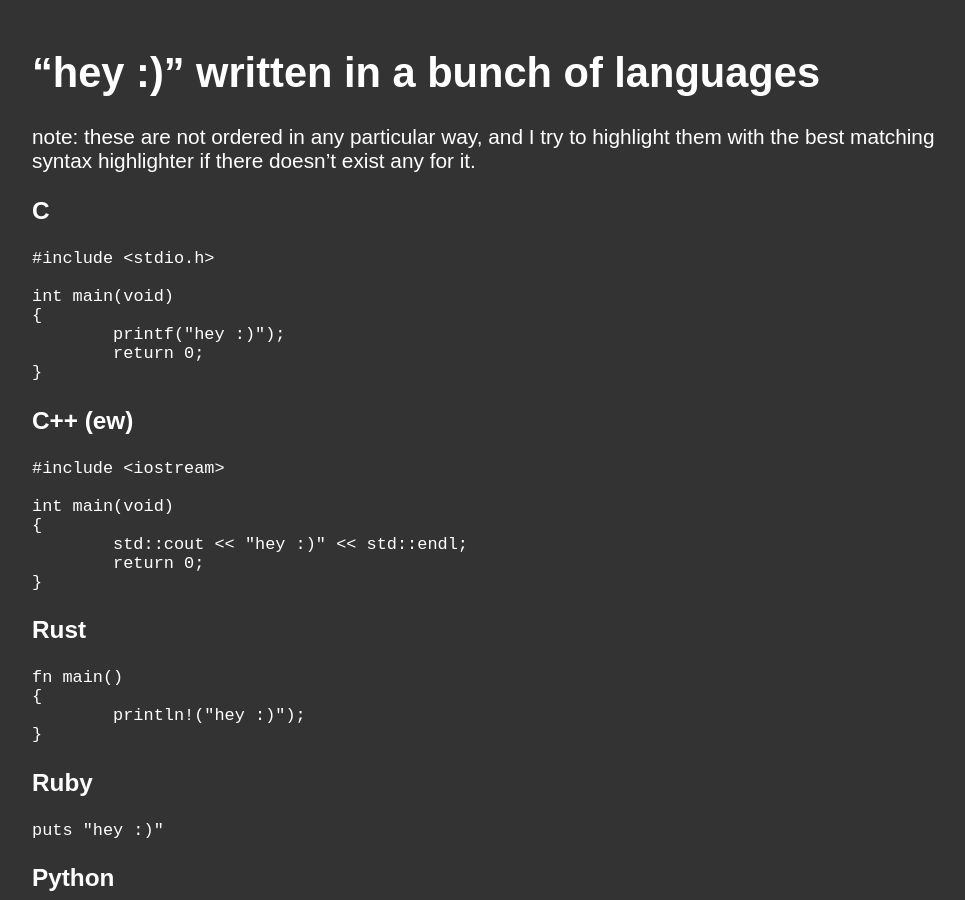
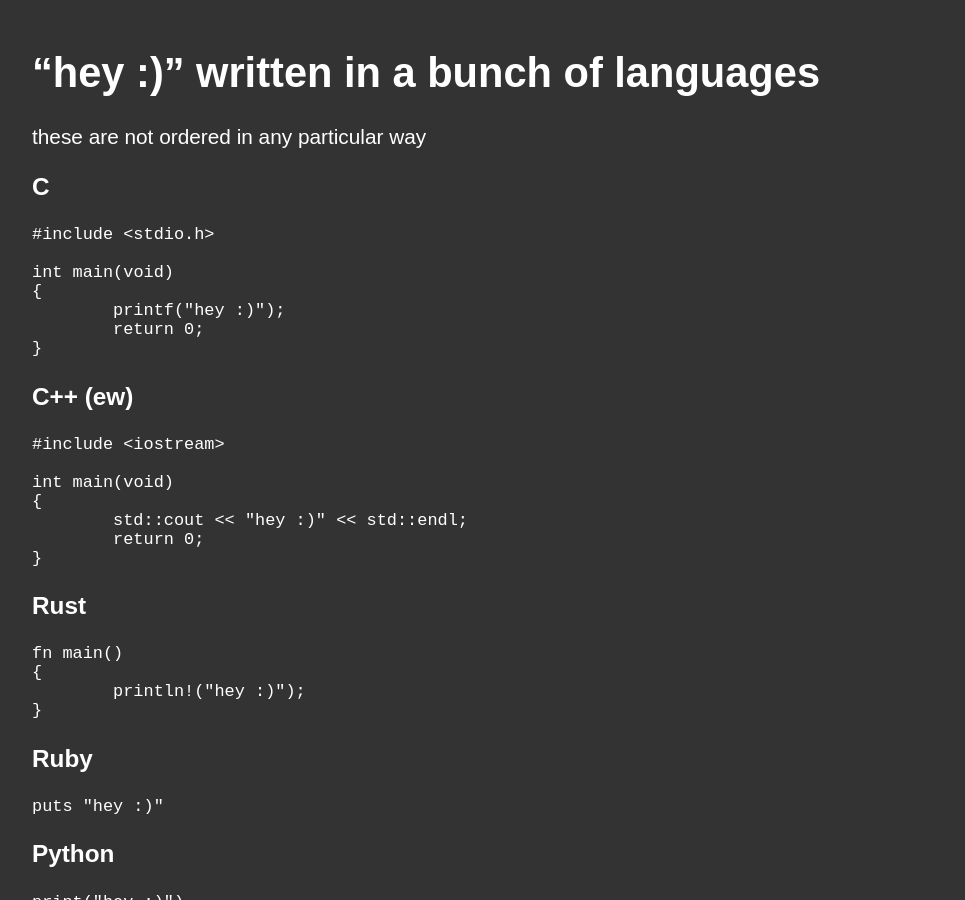
Before and after one commit to thacuber2a03/thacuber2a03.github.io, a Jekyll site: the page built from things/hey.md, in a window 1280 px wide and 900 px high. Shown: the whole window, without its empty margins (128-1093 px from the left). Built offline with Jekyll 4.4.1, drawn with Linux system fonts in a browser that asks for light colours.

Commit message:
...there is no highlighting here

````diff
--- a/things/hey.md
+++ b/things/hey.md
@@ -6,7 +6,7 @@ layout: default
 
 # "hey :)" written in a bunch of languages
 
-note: these are not ordered in any particular way, and I try to highlight them with the best matching syntax highlighter if there doesn't exist any for it.
+these are not ordered in any particular way
 
 ### C
 ```c
````
